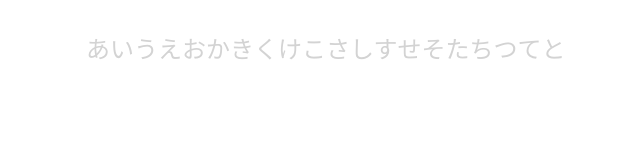
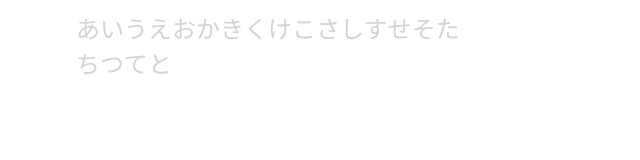
Before and after one commit to mokamonn/text-app01, a plain HTML site: page index.html in a window 1280 px wide. Shown: the whole page, without its empty margins (364-1004 px from the left). Drawn offline with Linux system fonts and the light colour scheme.

Commit message:
0321_18:45最新

```diff
--- a/index.html
+++ b/index.html
@@ -1,19 +1,22 @@
 <!DOCTYPE html>
 <html lang="ja">
 <head>
-    <meta charset="UTF-8">
-    <meta name="viewport" content="width=device-width, initial-scale=1.0">
+    <meta charset="UTF-8" />
+    <meta name="viewport" content="width=device-width, initial-scale=1.0" />
     <title>文字入力の案</title>
-    <link rel="stylesheet" href="styles.css">
+    <link rel="stylesheet" href="styles.css" />
 </head>
 <body>
     <div class="container">
         <div class="text-wrapper" id="textArea">
-            <div id="grayText" class="text gray">あいうえおかきくけこさしすせそたちつてと</div>
+            <!-- グレー文字（ベース） -->
+            <div id="grayText" class="text gray">
+                あいうえおかきくけこさしすせそたちつてと
+            </div>
+            <!-- 黒文字（入力内容 or 終了メッセージ） -->
             <div id="blackText" class="text black"></div>
         </div>
-        <!-- 画面上では非表示にする入力ボックス -->
-        <input type="text" id="hiddenInput" maxlength="20">
+        <input type="text" id="hiddenInput" maxlength="20" />
     </div>
     <script src="script.js"></script>
 </body>
--- a/script.js
+++ b/script.js
@@ -1,4 +1,4 @@
-document.addEventListener("DOMContentLoaded", function() {
+document.addEventListener("DOMContentLoaded", function () {
     const hiddenInput = document.getElementById("hiddenInput");
     const blackText = document.getElementById("blackText");
     const grayText = document.getElementById("grayText");
@@ -6,19 +6,23 @@ document.addEventListener("DOMContentLoaded", function() {
 
     // もともとの文章
     const originalText = "あいうえおかきくけこさしすせそたちつてと";
-    grayText.textContent = originalText; // グレーの文章をセット
-
-    // 最大入力文字数をグレーの文字数に合わせる
-    hiddenInput.setAttribute("maxlength", originalText.length);
+    grayText.textContent = originalText;
 
     // タップ（クリック）でキーボードを表示
-    textArea.addEventListener("click", function() {
-        hiddenInput.style.pointerEvents = "auto"; // 入力可能にする
-        hiddenInput.focus(); // キーボードを開く
+    textArea.addEventListener("click", function () {
+        if (!hiddenInput.disabled) {
+            hiddenInput.focus(); // キーボードを開く
+        }
     });
 
-    // 入力時の処理
-    hiddenInput.addEventListener("input", function() {
-        blackText.textContent = hiddenInput.value; // 入力された部分を黒で表示
+    // 入力時に黒文字を重ねて表示
+    hiddenInput.addEventListener("input", function () {
+        blackText.textContent = hiddenInput.value;
     });
+
+    // ⏳ 1分後に「終了です」と表示して入力を無効化
+    setTimeout(function () {
+        blackText.textContent = "終了です"; // 黒文字で「終了です」を表示
+        hiddenInput.disabled = true; // 入力無効化
+    }, 60000); // 60000ミリ秒 = 60秒
 });
--- a/styles.css
+++ b/styles.css
@@ -3,23 +3,20 @@ body {
     font-family: Arial, sans-serif;
     display: flex;
     justify-content: center;
-    align-items: center;
+    align-items: flex-start;
     height: 100vh;
     margin: 0;
+    padding: 0;
     background-color: #fff;
 }
 
 /* スマホサイズの枠 */
 .container {
-    width: 90%;
+    width: 90%; /* 画面の90%に収める */
     max-width: 400px;
-    padding: 20px;
+    padding: 10px;
     background-color: white;
     text-align: center;
-    position: absolute;
-    top: 10px;
-    left: 50%;
-    transform: translateX(-50%);
 }
 
 /* 文字を重ねるエリア */
@@ -28,33 +25,38 @@ body {
     font-size: 24px;
     text-align: left;
     width: 100%;
-    padding: 10px;
+    padding: 5px;
     box-sizing: border-box;
-    display: flex;
-    cursor: text; /* タップ可能に */
+    overflow-wrap: break-word; /* 折り返し対応 */
+    word-break: break-word; /* 単語の途中でも折り返し */
 }
 
 /* グレーの元の文字 */
 .text {
     position: absolute;
     top: 0;
-    left: 10px;
-    white-space: nowrap;
+    left: 0;
+    white-space: normal;
+    overflow-wrap: break-word;
 }
 
 .gray {
     color: lightgray;
 }
 
-/* 黒い文字（入力した部分） */
+/* 黒い文字（入力した部分 or 終了メッセージ） */
 .black {
     color: black;
-    overflow: hidden;
+    pointer-events: none; /* 入力を無効化 */
 }
 
 /* 入力ボックスを完全に隠す */
 #hiddenInput {
     position: absolute;
+    top: -100px;
+    left: -100px;
+    width: 1px;
+    height: 1px;
     opacity: 0;
     pointer-events: none;
 }
--- a/text-app/styles.css
+++ /dev/null
@@ -1,61 +0,0 @@
-/* 全体のスタイル */
-body {
-    font-family: Arial, sans-serif;
-    display: flex;
-    justify-content: center;
-    align-items: flex-start;
-    height: 100vh;
-    margin: 0;
-    padding: 0;
-    background-color: #fff;
-}
-
-/* スマホサイズの枠 */
-.container {
-    width: 90%; /* 画面の90%に収める */
-    max-width: 400px;
-    padding: 10px;
-    background-color: white;
-    text-align: center;
-}
-
-/* 文字を重ねるエリア */
-.text-wrapper {
-    position: relative;
-    font-size: 24px;
-    text-align: left;
-    width: 100%;
-    padding: 5px;
-    box-sizing: border-box;
-    display: flex;
-    flex-wrap: wrap; /* 自動で折り返す */
-}
-
-/* グレーの元の文字 */
-.text {
-    position: relative;
-    white-space: normal; /* 自動で折り返し */
-    overflow-wrap: break-word; /* 単語単位で折り返し */
-    word-break: break-word; /* 長すぎる単語も折り返し */
-}
-
-.gray {
-    color: lightgray;
-}
-
-/* 黒い文字（入力した部分） */
-.black {
-    color: black;
-    overflow-wrap: break-word; /* 折り返し可能に */
-}
-
-/* 入力ボックスを完全に隠す */
-#hiddenInput {
-    position: absolute;
-    top: -100px;
-    left: -100px;
-    width: 1px;
-    height: 1px;
-    opacity: 0;
-    pointer-events: none;
-}
```
Also changed, not shown: text-app/index.html (deleted, +0 -20 lines), text-app/script.js (deleted, +0 -24 lines).
